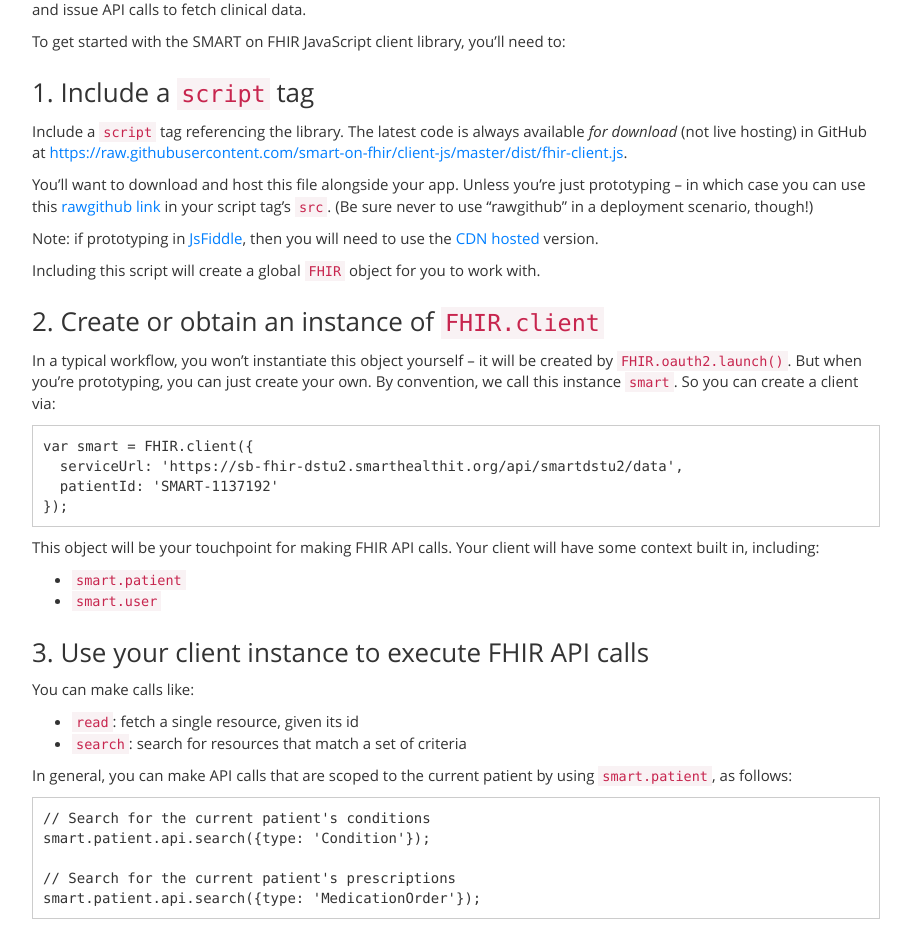
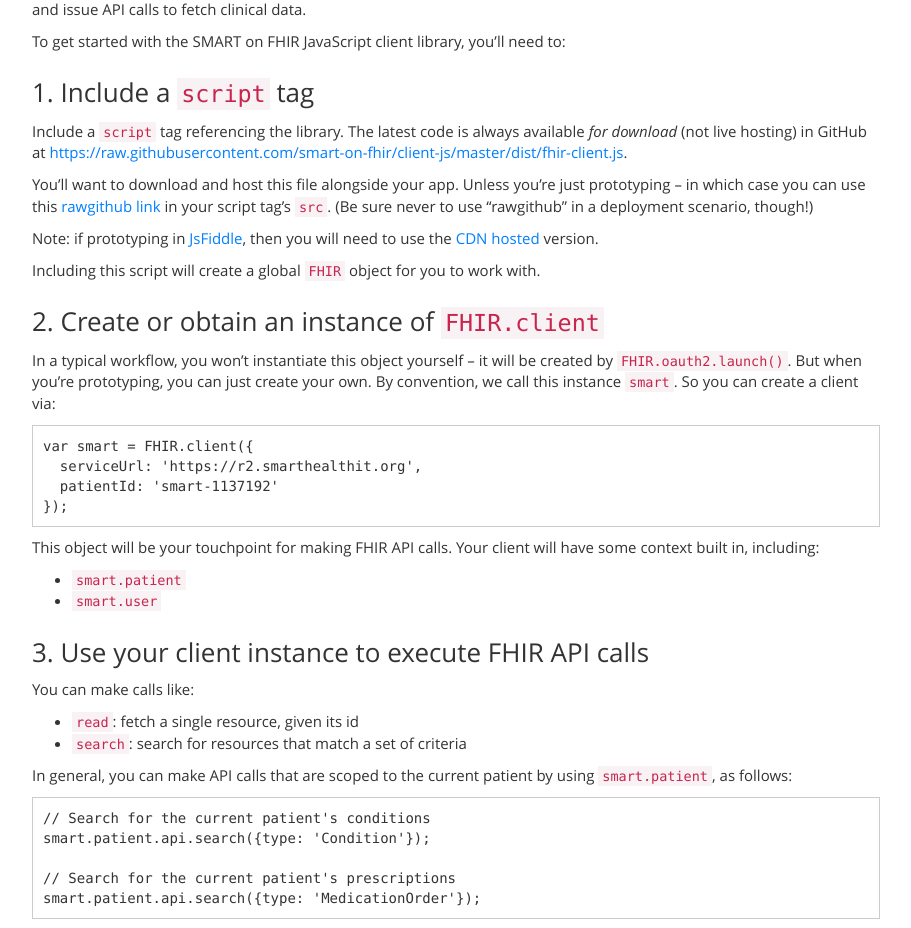
Before and after one commit to smart-on-fhir/smart-on-fhir.github.io, a Jekyll site: the page built from tutorials/javascript/index.md, in a window 1280 px wide. Shown: the part 265-1193 px from the top of the page, without its empty margins (38-949 px from the left). Built offline with Jekyll 4.4.1, drawn with Linux system fonts in a browser that asks for light colours; some of the changed lines change nothing that is shown.

Commit message:
Update index.md

````diff
--- a/tutorials/javascript/index.md
+++ b/tutorials/javascript/index.md
@@ -38,8 +38,8 @@ create a client via:
 
 ```
 var smart = FHIR.client({
-  serviceUrl: 'https://sb-fhir-dstu2.smarthealthit.org/api/smartdstu2/data',
-  patientId: 'SMART-1137192'
+  serviceUrl: 'https://r2.smarthealthit.org',
+  patientId: 'smart-1137192'
 });
 ```
 
@@ -93,7 +93,7 @@ Here's a complete example of the steps above:
 
 <iframe
   style="border: 1px solid black"
-  src="http://embed.plnkr.co/DapXQaTONYSRSyylHdpu/get-data.js"
+  src="https://embed.plnkr.co/lnMOo6nsHVkVeF9gnLka/"
   width="100%" height="500px"></iframe>
 
 For more details, see our [JS client docs](../../clients/javascript)
````
